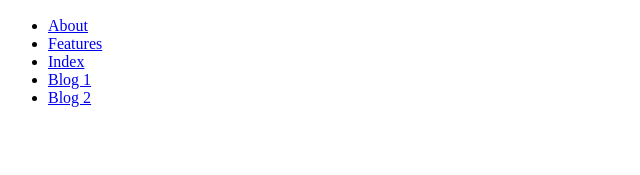
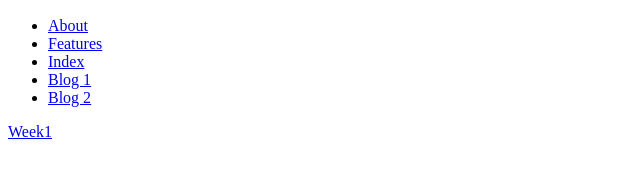
Before and after one commit to rpremopalos/rpremopalos.github.io, a plain HTML site: page week2/activity/index.html in a window 1280 px wide. Shown: the part 433-608 px from the top of the page, without its empty margins (0-640 px from the left). Drawn offline with Linux system fonts and the light colour scheme.

Commit message:
Update index.html

```diff
--- a/week2/activity/index.html
+++ b/week2/activity/index.html
@@ -16,6 +16,7 @@
         <li><a href="subpages/blog/blog1.html">Blog 1</a></li>
         <li><a href="subpages/blog/blog2.html">Blog 2</a></li>
     </ul>
+    <a href="../../week1/activity/index.html">Week1<a/>
+</body>
 
-</body>
 </html>
```
